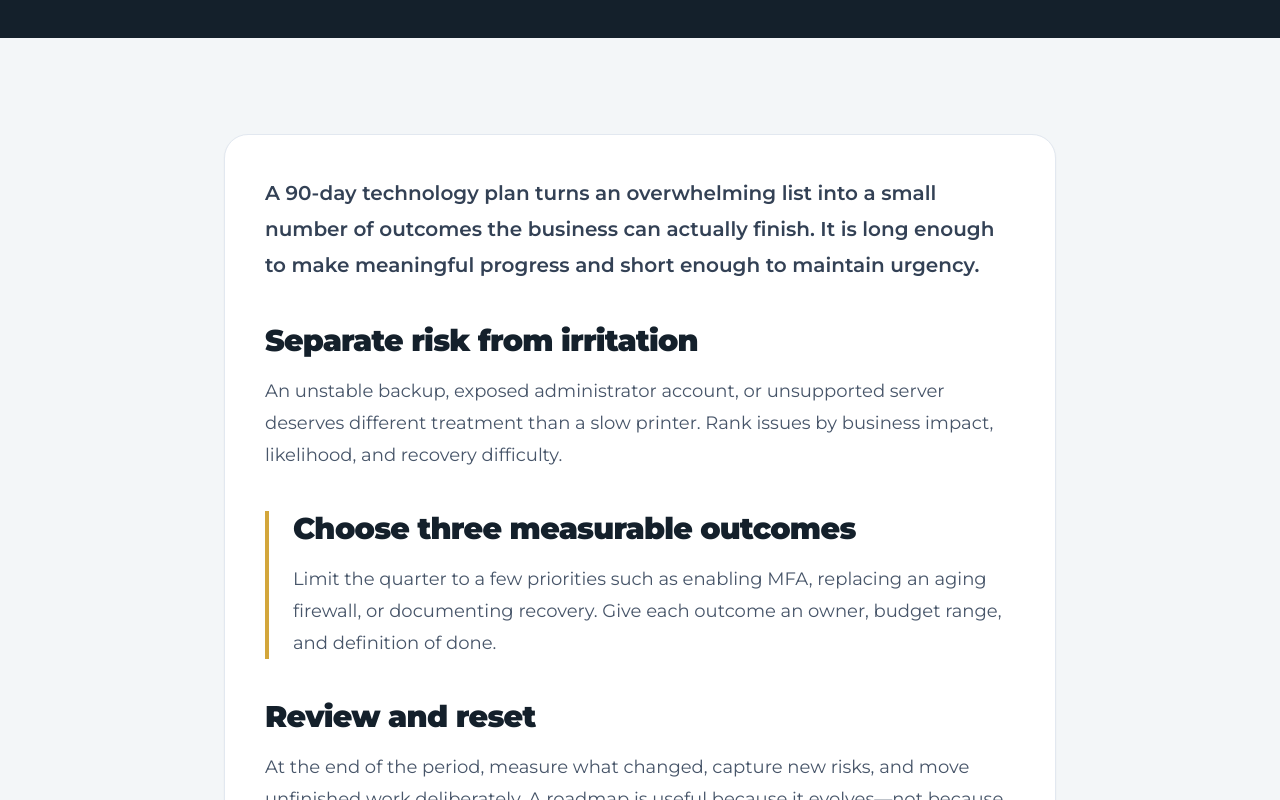
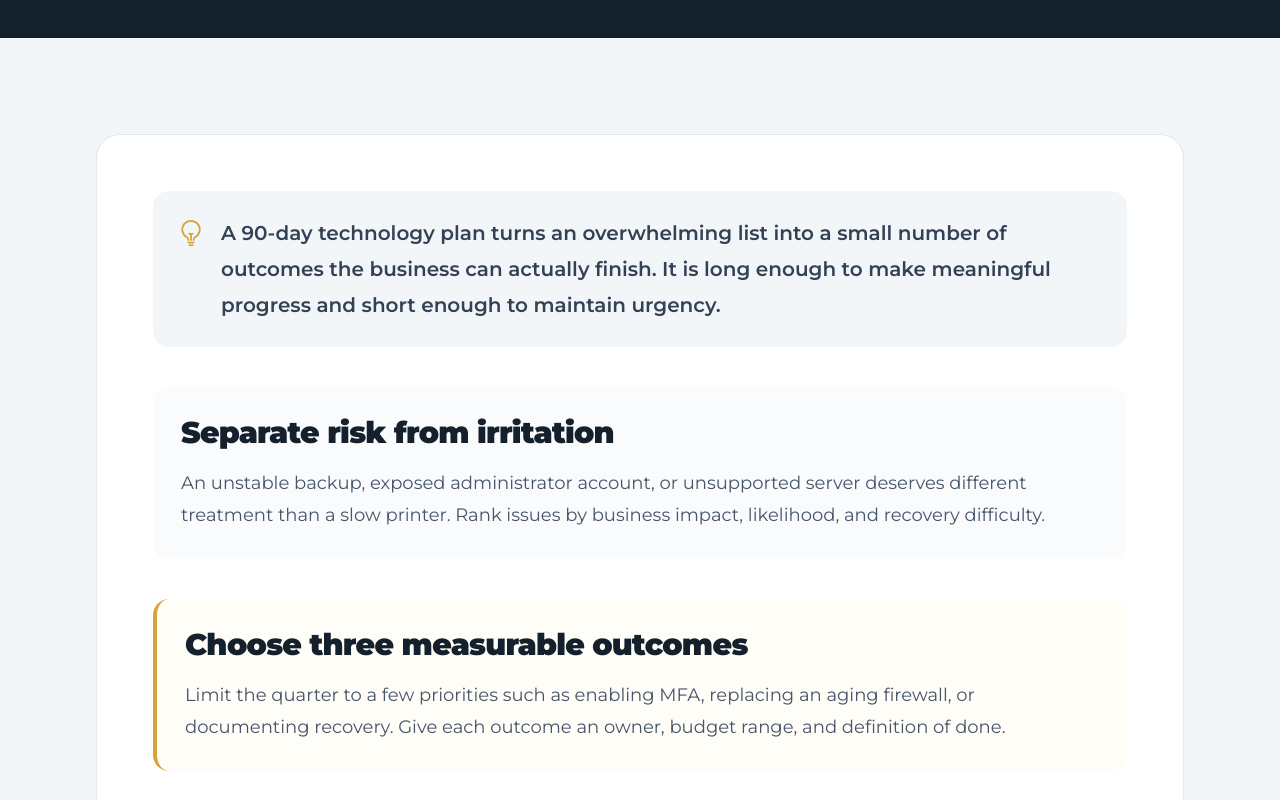
Before and after one commit to MissionTS/mts-site, a Next.js app: page /resources/90-day-plan in a window 1280 px wide. Shown: the part 600-1400 px from the top of the page. Built offline with nearby package versions, Linux system fonts and the light colour scheme.

Commit message:
polish knowledge articles and labels

```diff
--- a/app/resources/[slug]/page.tsx
+++ b/app/resources/[slug]/page.tsx
@@ -67,7 +67,7 @@ export default function ChecklistPage({ params }: { params: { slug: string } })
         </div>
       </section>
       <section className="bg-mission-mist py-16 lg:py-24">
-        <div className="mx-auto max-w-4xl px-6 lg:px-8"><KnowledgeArticle slug={params.slug} guide={guide} /></div>
+        <div className="mx-auto max-w-6xl px-6 lg:px-8"><KnowledgeArticle slug={params.slug} guide={guide} /></div>
       </section>
       <SiteFooter />
     </main>
--- a/components/KnowledgeArticle.tsx
+++ b/components/KnowledgeArticle.tsx
@@ -143,11 +143,11 @@ export function KnowledgeArticle({ slug, guide }: { slug: string; guide: Guide }
   const article = articles[slug] ?? defaultArticle(guide);
   return (
     <>
-      <article className="rounded-3xl border border-slate-200 bg-white p-7 shadow-sm sm:p-10">
-        <p className="text-xl font-semibold leading-9 text-slate-700">{article.lead}</p>
+      <article className="rounded-3xl border border-slate-200 bg-white p-7 shadow-sm sm:p-12 lg:p-14">
+        <div className="flex items-start gap-4 rounded-2xl bg-mission-mist p-6"><LightBulbIcon className="mt-1 h-7 w-7 shrink-0 text-mission-gold" /><p className="text-xl font-semibold leading-9 text-slate-700">{article.lead}</p></div>
         <div className="mt-10 grid gap-10">
           {article.sections.map((section, index) => (
-            <section key={section.heading} className={index % 2 ? "border-l-4 border-mission-gold pl-6" : ""}>
+            <section key={section.heading} className={`rounded-2xl p-5 sm:p-7 ${index % 2 ? "border-l-4 border-mission-gold bg-amber-50/40" : "bg-slate-50/70"}`}>
               <h2 className="text-3xl font-black tracking-tight text-mission-ink">{section.heading}</h2>
               <p className="mt-4 text-lg leading-8 text-slate-600">{section.body}</p>
             </section>
--- a/components/ResourcesClient.tsx
+++ b/components/ResourcesClient.tsx
@@ -92,7 +92,7 @@ export default function ResourcesPage() {
         <div className="mx-auto max-w-7xl px-6 lg:px-8">
           <div className="flex flex-col gap-8 lg:flex-row lg:items-end lg:justify-between"><div><p className="text-sm font-extrabold uppercase tracking-[0.18em] text-mission-navy">The knowledge library</p><h2 className="mt-3 text-4xl font-black tracking-tight text-mission-ink sm:text-5xl">Start with what is on your desk today.</h2></div><label className="flex items-center gap-2 rounded-xl border border-slate-200 bg-white px-4 py-3 text-sm font-bold text-slate-500"><MagnifyingGlassIcon className="h-5 w-5 text-mission-navy" /><span className="sr-only">Search guides</span><input value={query} onChange={(event) => setQuery(event.target.value)} placeholder="Search guides" className="w-44 bg-transparent outline-none placeholder:text-slate-400" /></label></div>
           <div className="mt-10 flex flex-wrap gap-2">{topics.map(([topic], i) => <button type="button" key={topic} onClick={() => setActiveTopic(topic)} className={`rounded-full px-4 py-2 text-sm font-bold transition hover:-translate-y-0.5 hover:shadow-sm ${activeTopic === topic || (i === 0 && activeTopic === "All guides") ? "bg-mission-navy text-white" : "border border-slate-200 bg-white text-slate-600 hover:border-mission-gold"}`}>{topic}</button>)}</div>
-          <div className="mt-10 grid gap-6 md:grid-cols-2 lg:grid-cols-3">{filteredGuides.map(({ slug, icon: Icon, tag, title, text, time, tone }) => <article key={title} className="group flex min-h-[310px] flex-col overflow-hidden rounded-3xl border border-slate-200 bg-white shadow-sm transition hover:-translate-y-1 hover:shadow-xl"><div className={`flex h-28 items-center justify-between px-7 ${tone}`}><Icon className={`h-10 w-10 ${tone === "bg-mission-gold" ? "text-mission-ink" : "text-mission-gold"}`} /><span className={`rounded-full px-3 py-1 text-xs font-black uppercase tracking-[0.15em] ${tone === "bg-mission-gold" ? "bg-mission-ink/10 text-mission-ink" : "bg-white/10 text-white"}`}>{time}</span></div><div className="flex flex-1 flex-col p-7"><p className="text-xs font-black uppercase tracking-[0.16em] text-mission-navy">{tag}</p><h3 className="mt-3 text-2xl font-black tracking-tight text-mission-ink">{title}</h3><p className="mt-3 flex-1 leading-7 text-slate-600">{text}</p><Link href={`/resources/${slug}`} className="mt-6 inline-flex items-center gap-2 font-extrabold text-mission-navy transition group-hover:text-mission-gold">Open checklist <ArrowRightIcon className="h-4 w-4" /></Link></div></article>)}{filteredGuides.length === 0 && <p className="col-span-full rounded-2xl border border-dashed border-slate-300 bg-white p-8 text-center font-bold text-slate-600">No guides match that search yet. Try another phrase.</p>}</div>
+          <div className="mt-10 grid gap-6 md:grid-cols-2 lg:grid-cols-3">{filteredGuides.map(({ slug, icon: Icon, tag, title, text, time, tone }) => <article key={title} className="group flex min-h-[310px] flex-col overflow-hidden rounded-3xl border border-slate-200 bg-white shadow-sm transition hover:-translate-y-1 hover:shadow-xl"><div className={`flex h-28 items-center justify-between px-7 ${tone}`}><Icon className={`h-10 w-10 ${tone === "bg-mission-gold" ? "text-mission-ink" : "text-mission-gold"}`} /><span className={`rounded-full px-3 py-1 text-xs font-black uppercase tracking-[0.15em] ${tone === "bg-mission-gold" ? "bg-mission-ink/10 text-mission-ink" : "bg-white/10 text-white"}`}>{time}</span></div><div className="flex flex-1 flex-col p-7"><p className="text-xs font-black uppercase tracking-[0.16em] text-mission-navy">{tag}</p><h3 className="mt-3 text-2xl font-black tracking-tight text-mission-ink">{title}</h3><p className="mt-3 flex-1 leading-7 text-slate-600">{text}</p><Link href={`/resources/${slug}`} className="mt-6 inline-flex items-center gap-2 font-extrabold text-mission-navy transition group-hover:text-mission-gold">Read article <ArrowRightIcon className="h-4 w-4" /></Link></div></article>)}{filteredGuides.length === 0 && <p className="col-span-full rounded-2xl border border-dashed border-slate-300 bg-white p-8 text-center font-bold text-slate-600">No guides match that search yet. Try another phrase.</p>}</div>
           <div className="mt-20 border-t border-slate-200 pt-16"><div className="max-w-3xl"><p className="text-sm font-extrabold uppercase tracking-[0.18em] text-mission-navy">Security</p><h2 className="mt-3 text-4xl font-black tracking-tight text-mission-ink sm:text-5xl">Build habits that hold up under pressure.</h2><p className="mt-5 text-lg leading-8 text-slate-600">Short, practical security explainers for the moments before, during, and after an incident.</p></div><div className="mt-10 grid gap-4 md:grid-cols-2 lg:grid-cols-3">{securityGuides.map(([slug, title]) => <article key={slug} className="group rounded-2xl border border-slate-200 bg-white p-6 transition hover:-translate-y-1 hover:border-mission-gold hover:shadow-lg"><span className="text-xs font-black uppercase tracking-[0.16em] text-mission-navy">Security guide</span><h3 className="mt-4 text-xl font-black tracking-tight text-mission-ink">{title}</h3><Link href={`/resources/${slug}`} className="mt-5 inline-flex items-center gap-2 text-sm font-extrabold text-mission-navy group-hover:text-mission-gold">Read the guide <ArrowRightIcon className="h-4 w-4" /></Link></article>)}</div></div>
           <div className="mt-20 border-t border-slate-200 pt-16"><div className="max-w-3xl"><p className="text-sm font-extrabold uppercase tracking-[0.18em] text-mission-navy">Local resources</p><h2 className="mt-3 text-4xl font-black tracking-tight text-mission-ink sm:text-5xl">Technology guidance for Indiana teams.</h2><p className="mt-5 text-lg leading-8 text-slate-600">Local context matters. Start with your community, your connectivity options, and the resources available to Indiana businesses.</p></div><div className="mt-10 grid gap-4 md:grid-cols-2 lg:grid-cols-3">{localGuides.map(([slug, title, text]) => <article key={slug} className="group rounded-2xl border border-slate-200 bg-white p-6 transition hover:-translate-y-1 hover:border-mission-gold hover:shadow-lg"><span className="text-xs font-black uppercase tracking-[0.16em] text-mission-navy">Indiana resource</span><h3 className="mt-4 text-xl font-black tracking-tight text-mission-ink">{title}</h3><p className="mt-3 text-sm leading-6 text-slate-600">{text}</p><Link href={`/resources/${slug}`} className="mt-5 inline-flex items-center gap-2 text-sm font-extrabold text-mission-navy group-hover:text-mission-gold">Read the guide <ArrowRightIcon className="h-4 w-4" /></Link></article>)}</div></div>
           <div className="mt-20 border-t border-slate-200 pt-16"><div className="max-w-3xl"><p className="text-sm font-extrabold uppercase tracking-[0.18em] text-mission-navy">Looking for IT?</p><h2 className="mt-3 text-4xl font-black tracking-tight text-mission-ink sm:text-5xl">The buying questions worth asking first.</h2><p className="mt-5 text-lg leading-8 text-slate-600">Thinking about managed IT, a provider change, or adding strategic support? These guides make the business case easier to evaluate.</p></div><div className="mt-10 grid gap-4 md:grid-cols-2 lg:grid-cols-3">{lookingForItGuides.map(({ slug, title, text, time }) => <article key={slug} className="group rounded-2xl border border-slate-200 bg-white p-6 transition hover:-translate-y-1 hover:border-mission-gold hover:shadow-lg"><div className="flex items-center justify-between gap-3"><span className="text-xs font-black uppercase tracking-[0.16em] text-mission-navy">Looking for IT</span><span className="text-xs font-bold text-slate-400">{time}</span></div><h3 className="mt-4 text-xl font-black tracking-tight text-mission-ink">{title}</h3><p className="mt-3 text-sm leading-6 text-slate-600">{text}</p><Link href={`/resources/${slug}`} className="mt-5 inline-flex items-center gap-2 text-sm font-extrabold text-mission-navy group-hover:text-mission-gold">Read the guide <ArrowRightIcon className="h-4 w-4" /></Link></article>)}</div></div>
```
